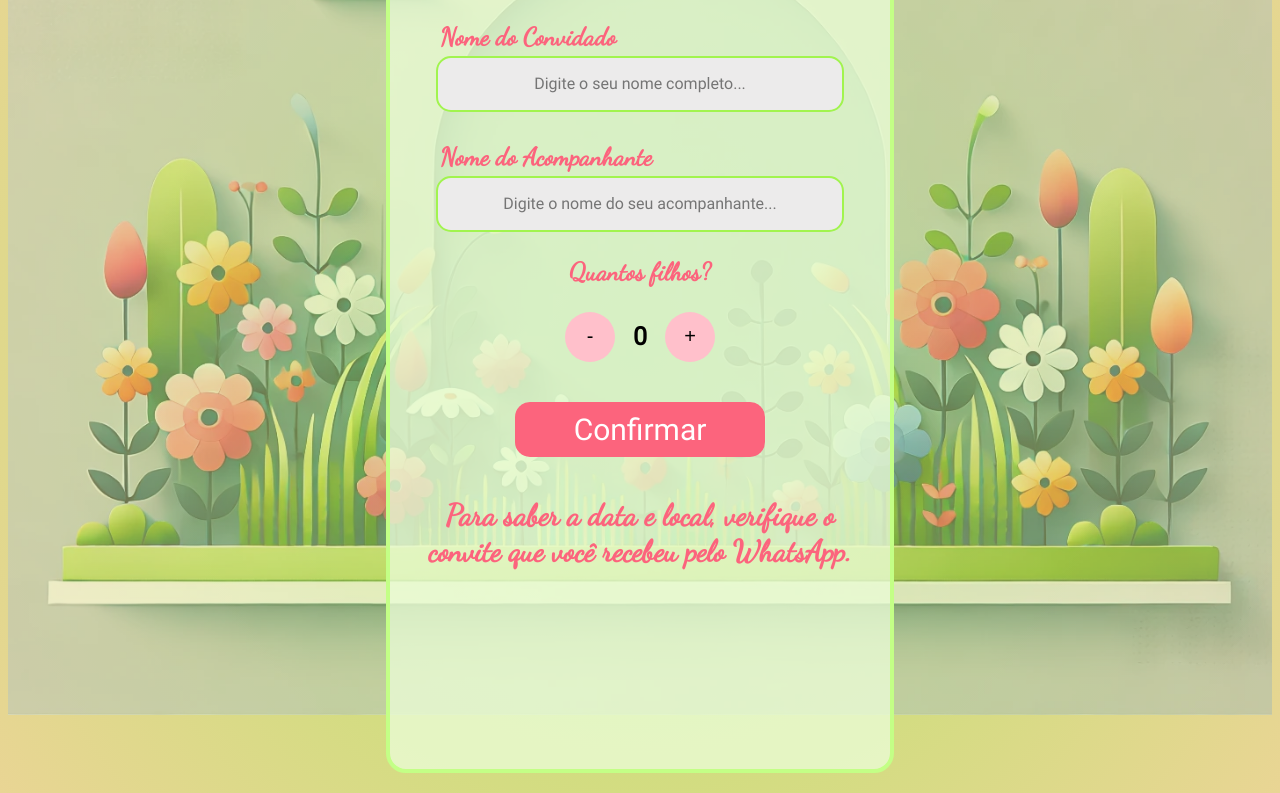
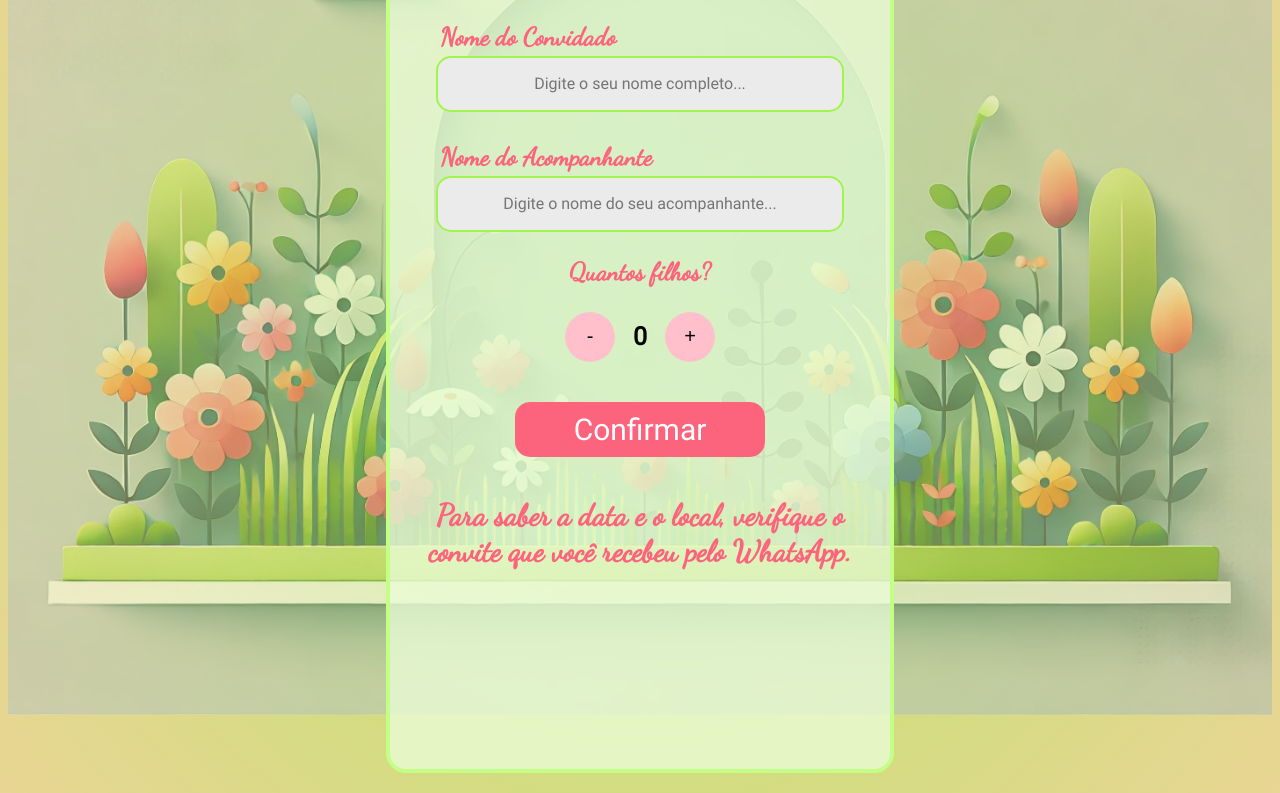
Before and after one commit to rogerioncosta/one-lu, a plain HTML site: page frontend/public/index.html in a window 1280 px wide. Shown: the part 105-898 px from the top of the page. Drawn offline with Linux system fonts and the light colour scheme.

Commit message:
text information adjust

```diff
--- a/frontend/public/index.html
+++ b/frontend/public/index.html
@@ -57,7 +57,7 @@
                 </form>
 
                 <div class="localizacao">
-                    <h1>Para saber a data e local, verifique o convite que você recebeu pelo WhatsApp.</h1>
+                    <h1>Para saber a data e o local, verifique o convite que você recebeu pelo WhatsApp.</h1>
                 </div>
 
                 <div id="modal" class="modal hidden">
```
